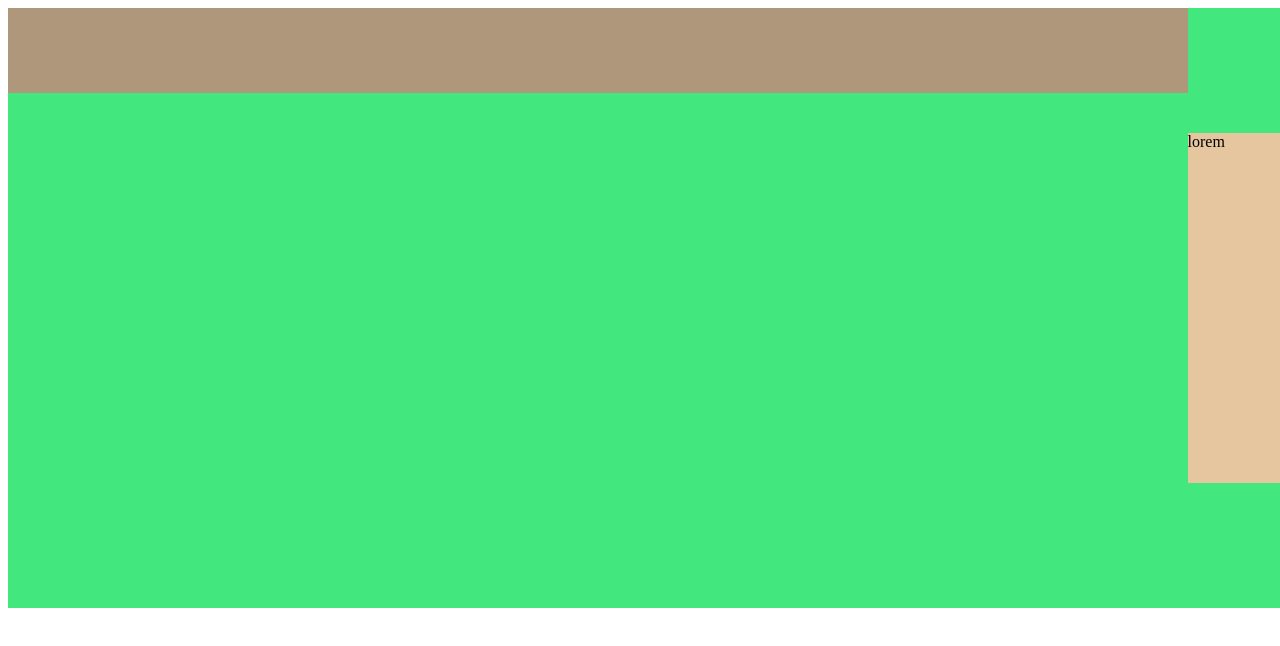
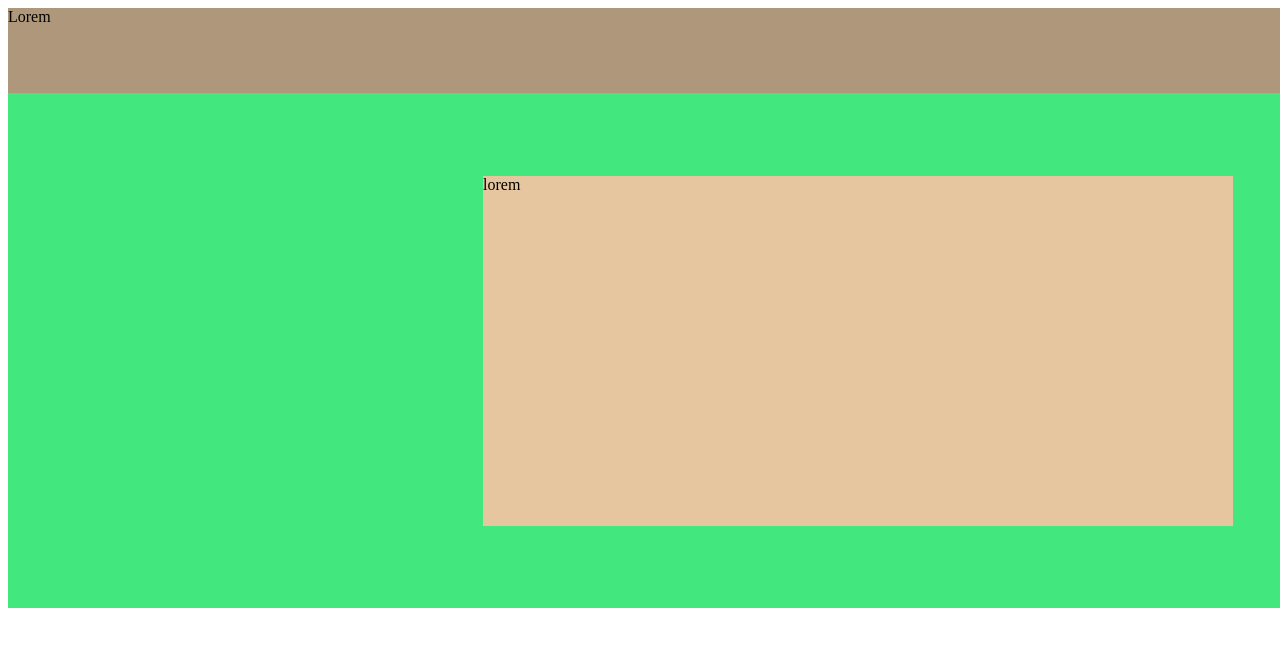
Before and after one commit to Carlo-Adile/htmlcss-struttura-discord, a plain HTML site: page index.html in a window 1280 px wide. Shown: the top 646 px of the page. Drawn offline with Linux system fonts and the light colour scheme.

Commit message:
fix header

```diff
--- a/assets/css/style.css
+++ b/assets/css/style.css
@@ -5,14 +5,16 @@
     --header_content: #e5c69f;
 }
 
-#site_header{
+.site_header{
     display:flex;
+    flex-wrap: wrap;
+    justify-content:center;
     height:600px;
     width:1700px;
     background-color: var(--header);
 }
 
-#site_header header{
+#first_section{
     display:flex;
     align-self:baseline;
     width:100%;
@@ -20,10 +22,8 @@
     background-color: var(--first_section);
 }
 
-#site_header main{
+#header_content{
     display:flex;
-    justify-self: center;
-    align-self:center;
     width: 750px;
     height: 350px;
     background-color: var(--header_content);
--- a/index.html
+++ b/index.html
@@ -7,9 +7,9 @@
     <link rel="stylesheet" href="./assets/css/style.css">
 </head>
 <body>
-    <header id="site_header">
-        <header class="first_section"></header>
-        <main class="header">lorem</main>
+    <header class="site_header">
+        <div id="first_section">Lorem</div>
+        <div id="header_content">lorem</div>
     </header>
     <main>
 
```
